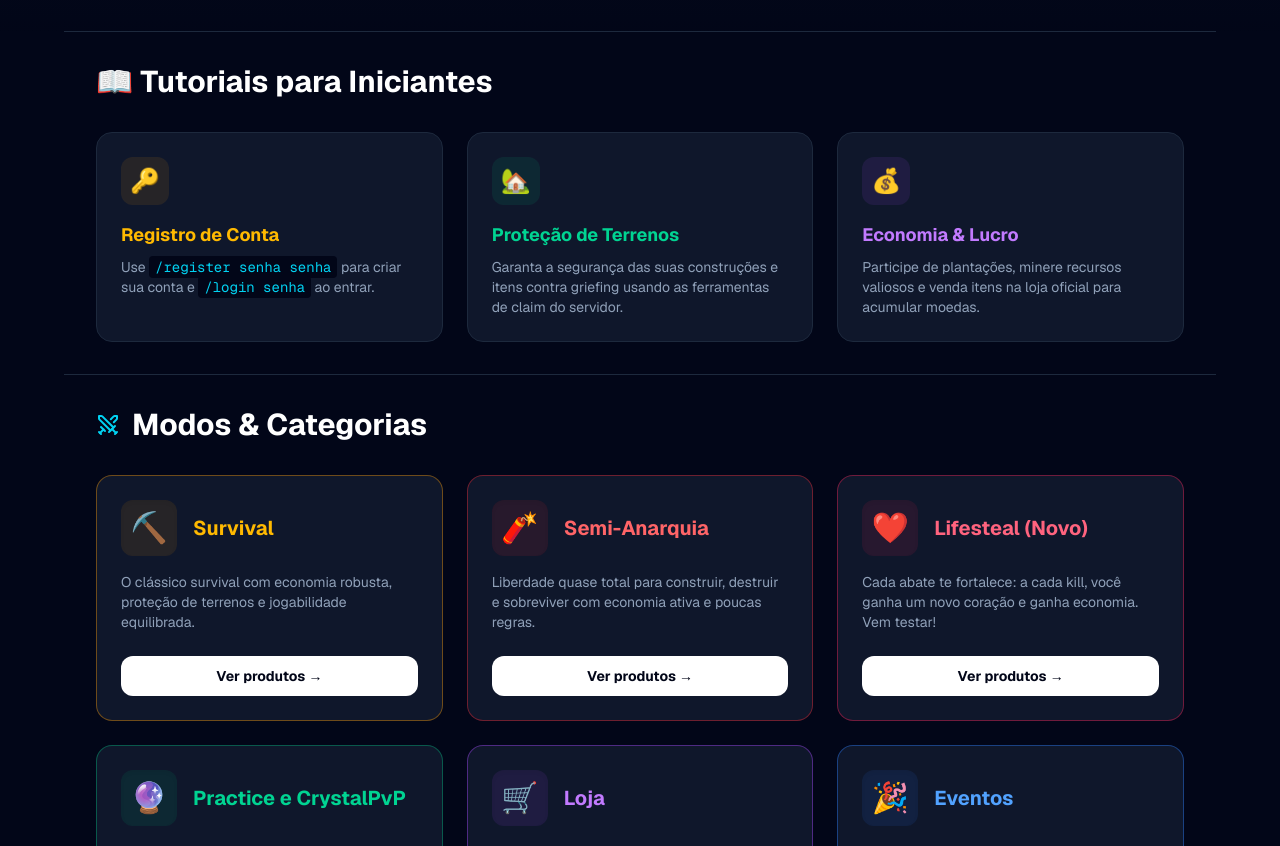
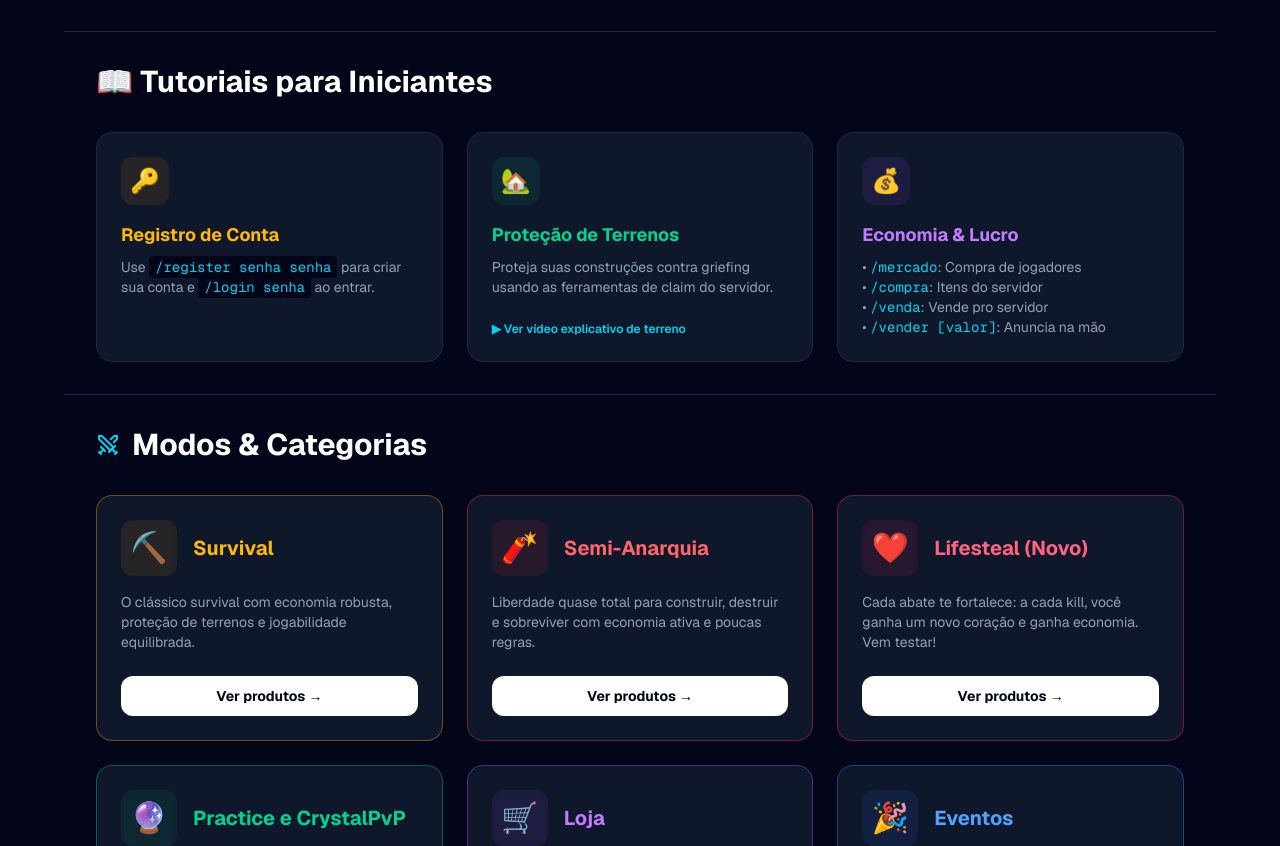
Before and after one commit to Bawmcnet/bawmc-website, a Next.js app: page / in a window 1280 px wide. Shown: the part 646-1492 px from the top of the page. Built offline with nearby package versions, Linux system fonts and the light colour scheme; no server answers.

Commit message:
Transforma logo em link para o inicio e atualiza tutoriais completos

```diff
--- a/app/page.tsx
+++ b/app/page.tsx
@@ -81,7 +81,7 @@ export default function Home() {
     <div className="min-h-screen bg-slate-950 text-white flex flex-col font-sans">
       <nav className="bg-slate-900 border-b border-slate-800 p-4 sticky top-0 z-50">
         <div className="max-w-6xl mx-auto flex justify-between items-center">
-          <div className="flex items-center gap-3 shrink-0">
+          <a href="#inicio" className="flex items-center gap-3 shrink-0 hover:opacity-80 transition-opacity">
             <div className="w-9 h-9 relative overflow-hidden rounded-lg">
               <Image
                 src="/logo-icon.png"
@@ -91,7 +91,7 @@ export default function Home() {
               />
             </div>
             <span className="text-xl font-black text-cyan-400 tracking-wider">BAWMC</span>
-          </div>
+          </a>
           <div className="flex items-center gap-6 text-sm font-semibold text-slate-300">
             <a href="#inicio" className="hover:text-cyan-400">Início</a>
             <a href="#tutoriais" className="hover:text-cyan-400">Tutoriais</a>
@@ -174,20 +174,44 @@ export default function Home() {
           📖 Tutoriais para Iniciantes
         </h3>
         <div className="grid grid-cols-1 md:grid-cols-3 gap-6">
-          <div className="bg-slate-900 border border-slate-800 p-6 rounded-2xl">
+          <div className="bg-slate-900 border border-slate-800 p-6 rounded-2xl flex flex-col justify-between">
+            <div>
               <div className="w-12 h-12 bg-amber-500/10 rounded-xl flex items-center justify-center text-2xl mb-4">🔑</div>
               <h4 className="text-lg font-bold text-amber-400 mb-2">Registro de Conta</h4>
-            <p className="text-slate-400 text-sm">Use <code className="bg-slate-950 px-1.5 py-0.5 rounded text-cyan-400">/register senha senha</code> para criar sua conta e <code className="bg-slate-950 px-1.5 py-0.5 rounded text-cyan-400">/login senha</code> ao entrar.</p>
+              <p className="text-slate-400 text-sm">
+                Use <code className="bg-slate-950 px-1.5 py-0.5 rounded text-cyan-400">/register senha senha</code> para criar sua conta e <code className="bg-slate-950 px-1.5 py-0.5 rounded text-cyan-400">/login senha</code> ao entrar.
+              </p>
             </div>
-          <div className="bg-slate-900 border border-slate-800 p-6 rounded-2xl">
+          </div>
+
+          <div className="bg-slate-900 border border-slate-800 p-6 rounded-2xl flex flex-col justify-between">
+            <div>
               <div className="w-12 h-12 bg-emerald-500/10 rounded-xl flex items-center justify-center text-2xl mb-4">🏡</div>
               <h4 className="text-lg font-bold text-emerald-400 mb-2">Proteção de Terrenos</h4>
-            <p className="text-slate-400 text-sm">Garanta a segurança das suas construções e itens contra griefing usando as ferramentas de claim do servidor.</p>
+              <p className="text-slate-400 text-sm mb-4">
+                Proteja suas construções contra griefing usando as ferramentas de claim do servidor.
+              </p>
             </div>
-          <div className="bg-slate-900 border border-slate-800 p-6 rounded-2xl">
+            <a
+              href="https://www.youtube.com/watch?v=TbpLadLuGTE"
+              target="_blank"
+              className="text-xs text-cyan-400 hover:underline font-semibold flex items-center gap-1 mt-2"
+            >
+              ▶ Ver vídeo explicativo de terreno
+            </a>
+          </div>
+
+          <div className="bg-slate-900 border border-slate-800 p-6 rounded-2xl flex flex-col justify-between">
+            <div>
               <div className="w-12 h-12 bg-purple-500/10 rounded-xl flex items-center justify-center text-2xl mb-4">💰</div>
               <h4 className="text-lg font-bold text-purple-400 mb-2">Economia & Lucro</h4>
-            <p className="text-slate-400 text-sm">Participe de plantações, minere recursos valiosos e venda itens na loja oficial para acumular moedas.</p>
+              <p className="text-slate-400 text-sm space-y-1">
+                • <code className="text-cyan-400">/mercado</code>: Compra de jogadores<br/>
+                • <code className="text-cyan-400">/compra</code>: Itens do servidor<br/>
+                • <code className="text-cyan-400">/venda</code>: Vende pro servidor<br/>
+                • <code className="text-cyan-400">/vender [valor]</code>: Anuncia na mão
+              </p>
+            </div>
           </div>
         </div>
       </section>
```
Lines whose indentation alone changed are shown as unchanged.
